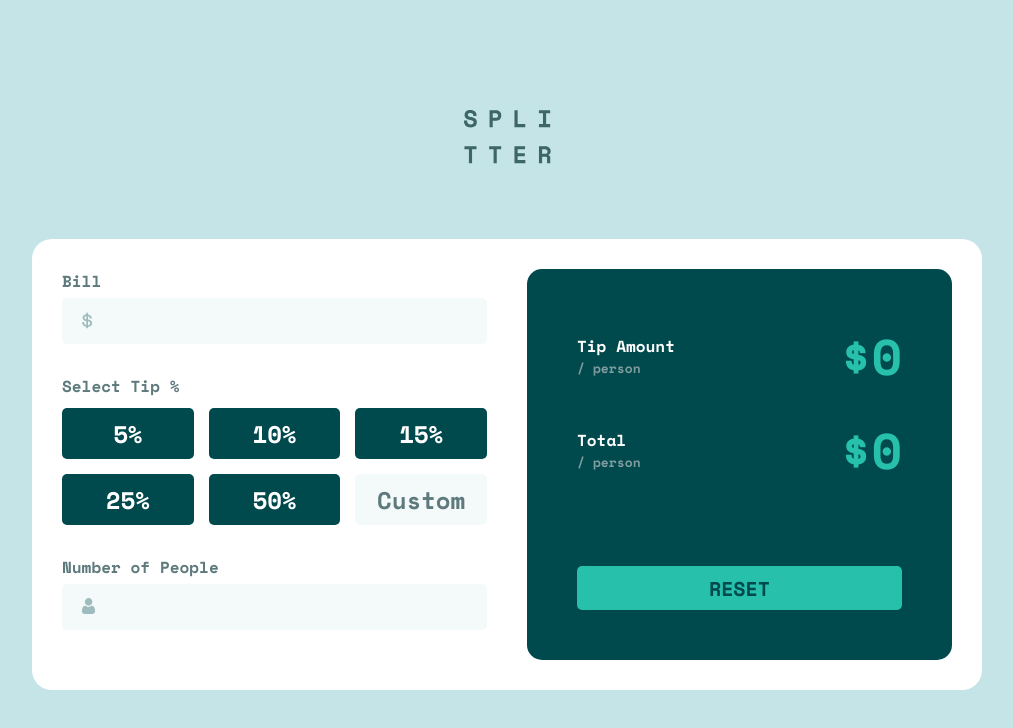
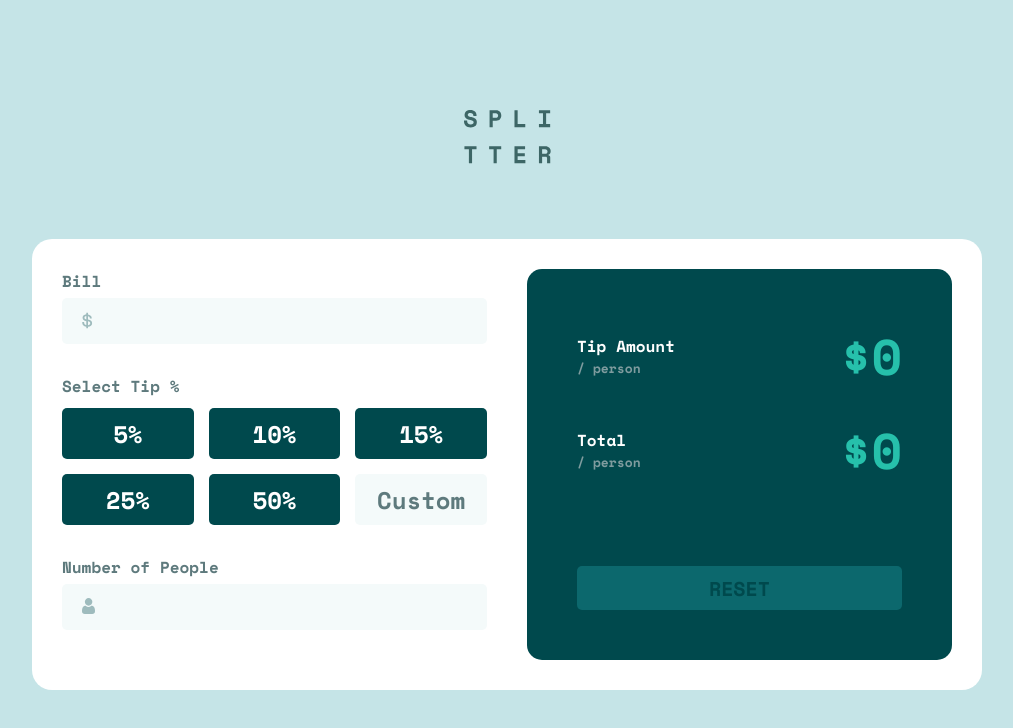
Before and after one commit to GloriaSekyere/tip-calculator-app-challenge, a React (Create React App) app: page / in a window 1280 px wide. Shown: the top 728 px of the page, without its empty margins (133-1146 px from the left). Built offline with nearby package versions, Linux system fonts and the light colour scheme.

Commit message:
add disabled state to reset button

```diff
--- a/src/components/Result.js
+++ b/src/components/Result.js
@@ -8,14 +8,25 @@ const Result = ({
 
   const [tipAmount, setTipAmount] = useState(0)
   const [total, setTotal] = useState(0)
+  const [resetEnabled, setResetEnabled] = useState(false)
 
   useEffect(() => {
+
+    // Calculate tip amount if bill and people is provided
     if (bill && people) {
       setTipAmount(() => {
         let res = Number(bill) * Number(tip) / Number(people)
         return res.toFixed(2)
       })
     }
+
+    // Enable reset button if any of the inputs isn't empty
+    if (bill || people || tip) {
+      setResetEnabled(true)
+    } else {
+      setResetEnabled(false)
+    }
+
   }, [bill, tip, people])
 
   useEffect(() => {
@@ -26,6 +37,10 @@ const Result = ({
       })
     }
   }, [tipAmount])
+
+  useEffect(() => {
+
+  }, [bill, people, tip])
 
   const handleReset = () => {
     setBill('')
@@ -52,10 +67,10 @@ const Result = ({
 
       </div>
 
-      <button
-        className="reset"
-        onClick={handleReset}
-      >RESET</button>
+      {resetEnabled ?
+        (<button className="reset" onClick={handleReset}>RESET</button>) :
+        (<button className="reset disabled" disabled>RESET</button>)
+      }
 
     </section>
   )
--- a/src/styles/_Result.scss
+++ b/src/styles/_Result.scss
@@ -42,6 +42,11 @@
       weight: 700;
     }
   }
+
+  .disabled {
+    @extend .reset;
+    background-color: #0c686d;
+  }
 }
 
 @media screen and (min-width: 1280px) {
@@ -66,6 +71,14 @@
 
       &:hover {
         background-color: #9ee8e0;
+        cursor: pointer;
+      }
+    }
+
+    .disabled {
+      &:hover {
+        background-color: #0c686d;
+        cursor: pointer;
       }
     }
   }
--- a/src/styles/index.css
+++ b/src/styles/index.css
@@ -267,7 +267,7 @@
   font-weight: 700;
 }
 
-.result .reset {
+.result .reset, .result .disabled {
   background-color: #26c0ab;
   width: 100%;
   color: #00494d;
@@ -277,6 +277,10 @@
   font-size: 20px;
   font-family: "Space Mono", monospace;
   font-weight: 700;
+}
+
+.result .disabled {
+  background-color: #0c686d;
 }
 
 @media screen and (min-width: 1280px) {
@@ -292,7 +296,7 @@
   .result .res-text p {
     font-size: 50px;
   }
-  .result .reset {
+  .result .reset, .result .disabled {
     position: absolute;
     display: block;
     bottom: 50px;
@@ -300,8 +304,13 @@
     right: 50px;
     width: 325px;
   }
-  .result .reset:hover {
+  .result .reset:hover, .result .disabled:hover {
     background-color: #9ee8e0;
+    cursor: pointer;
+  }
+  .result .disabled:hover {
+    background-color: #0c686d;
+    cursor: pointer;
   }
 }
 
```
Also changed, not shown: 1 other file (tests, documents, lock files or other folders).
